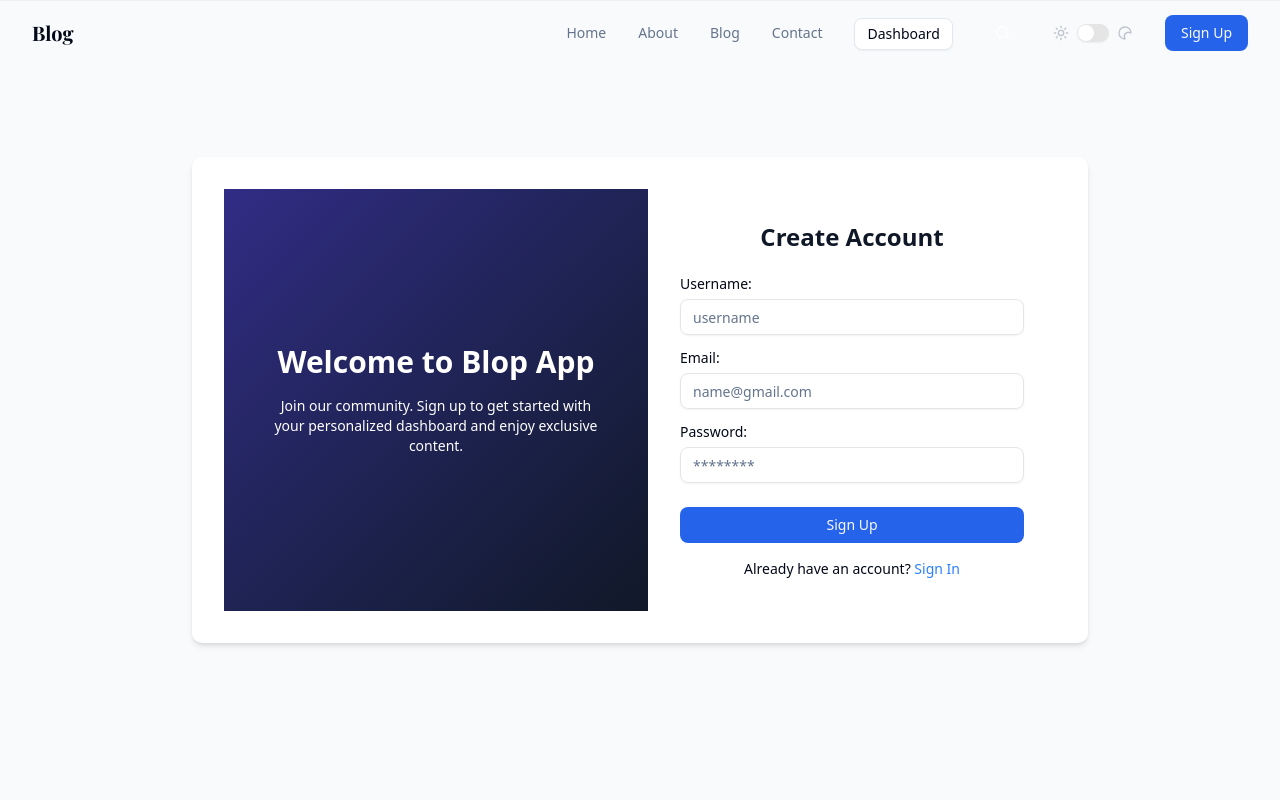
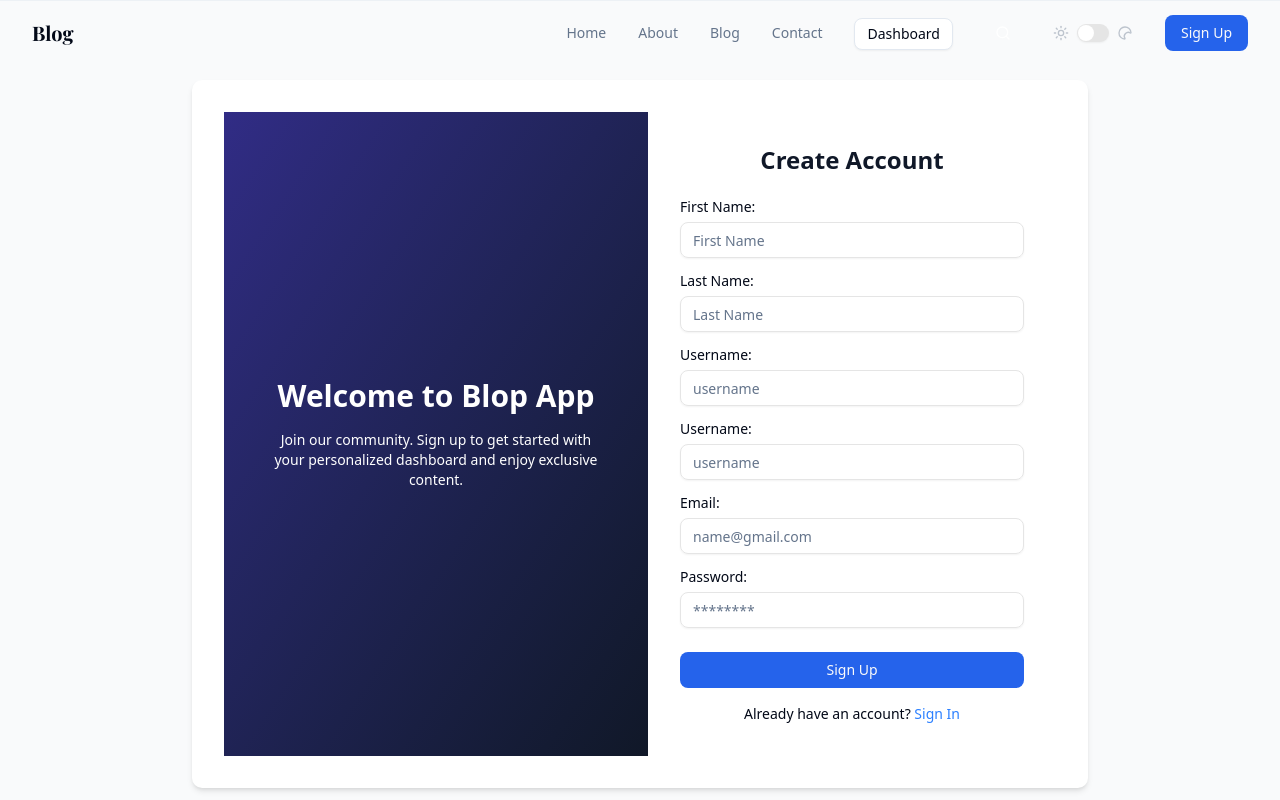
Before and after one commit to Tilahun-git/webserviceBlogApp_project, a Next.js app in the folder blogAppFrontend/: page /auth/sign-up in a window 1280 px wide. Shown: the top 800 px of the page. Built offline with nearby package versions, Linux system fonts and the light colour scheme; a web font is replaced by a local one.

Commit message:
Add sign-up page updates, hooks, and API utilities

```diff
--- a/blogAppFrontend/app/auth/sign-up/page.tsx
+++ b/blogAppFrontend/app/auth/sign-up/page.tsx
@@ -10,13 +10,17 @@ import { useRouter } from 'next/navigation';
 import { ChangeEvent, FormEvent, useState } from 'react';
 
 type FormDataType = {
- username? : string;
+  firstname? : string;
+  lastname?: string;
+  username? : string;
   email: string;
   password: string;
 };
 
 export default function SignUpPage() {
   const [formData, setFormData] = useState<FormDataType>({
+    firstname: '',
+    lastname: '',
     username: '',
     email: '',
     password: '',
@@ -85,6 +89,35 @@ export default function SignUpPage() {
         <form className="flex flex-col gap-4" onSubmit={handleSubmit}>
 
           <div className='grid gap-2'>
+            <Label htmlFor="firstname">First Name:</Label>
+            <Input
+              id="firstname"
+              type="text"
+              placeholder="First Name"
+              value={formData.firstname}
+              onChange={handleChange}/>
+          </div>
+          <div className='grid gap-2'>
+            <Label htmlFor="lastname">Last Name:</Label>
+            <Input
+              id="lastname"
+              type="text"
+              placeholder="Last Name"
+              value={formData.lastname}
+              onChange={handleChange}
+            />
+          </div>
+          <div className='grid gap-2'>
+            <Label htmlFor="username">Username:</Label>
+            <Input
+              id="username"
+              type="text"
+              placeholder="username"
+              value={formData.username}
+              onChange={handleChange}
+            />
+          </div>
+          <div className='grid gap-2'>
             <Label htmlFor="username">Username:</Label>
             <Input
               id="username"
```
